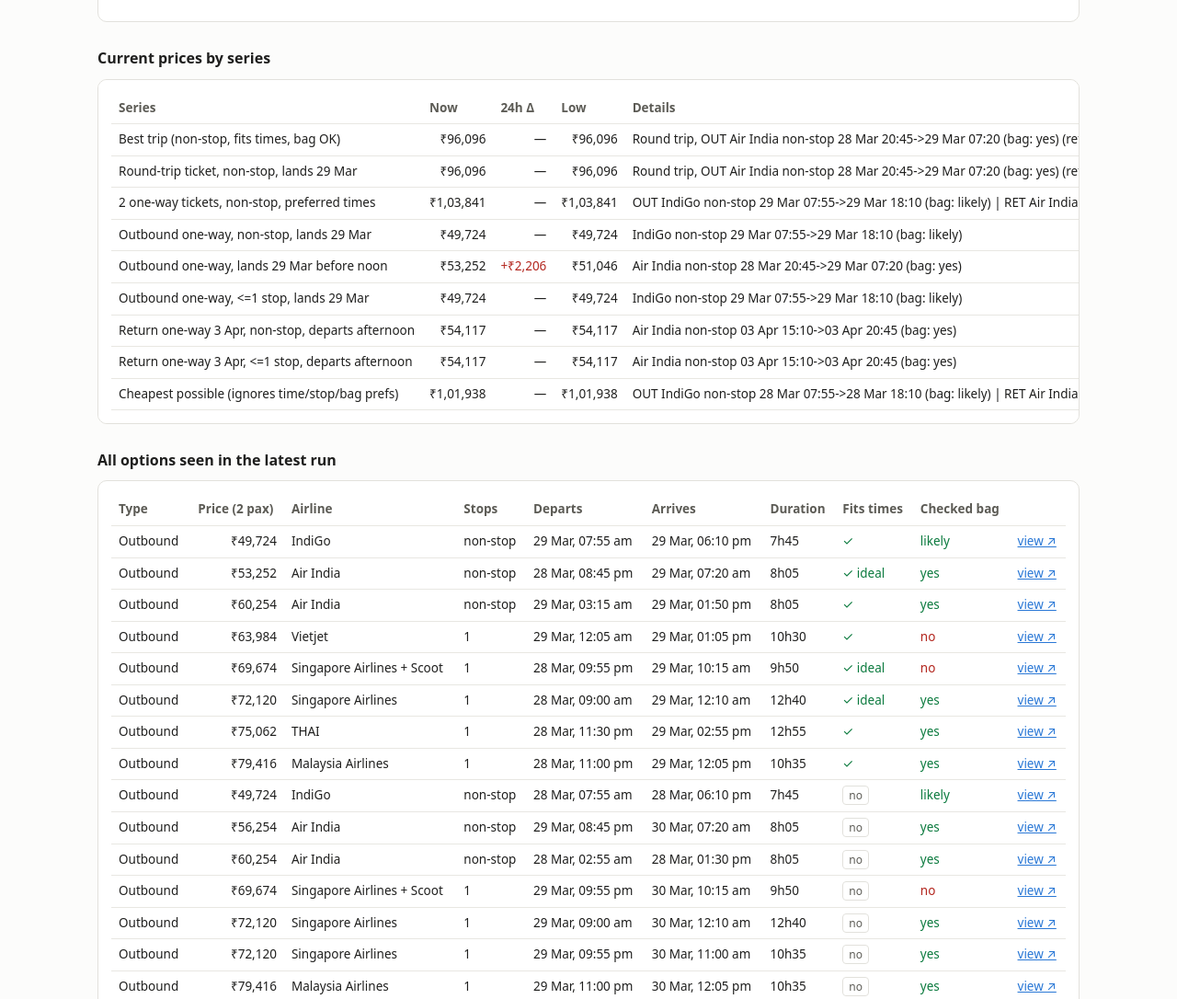
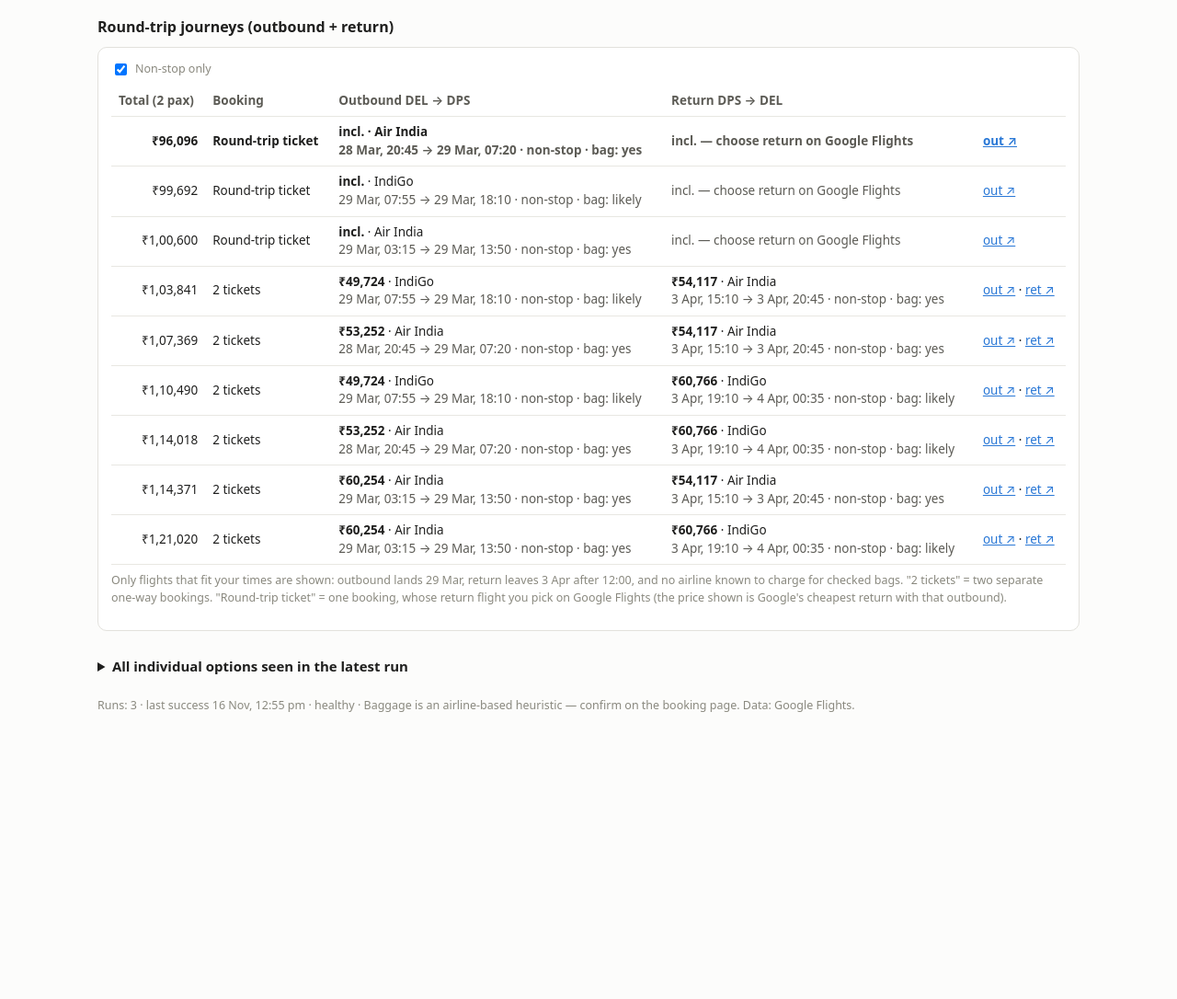
Before and after one commit to CrytecFusion101/flight-price-tracker, a plain HTML site: page docs/index.html in a window 1280 px wide. Shown: the part 849-1935 px from the top of the page at 92% size. After the commit the page ends 1686 px from the top, so only its background shows below. Drawn offline with nearby package versions, Linux system fonts and the light colour scheme.

Commit message:
Dashboard: round-trip totals graph and combined outbound+return journey table
Co-Authored-By: Claude Opus 5.5 <noreply@anthropic.com>

```diff
--- a/docs/index.html
+++ b/docs/index.html
@@ -49,11 +49,16 @@ a{color:var(--s1)}.seg{display:flex;gap:6px;margin:0 0 10px}
   <p class="foot" style="margin-top:8px">Step lines = observed fares (total for all passengers). Dashed = naive linear trend of the best trip over the last 7 days, projected 14 days ahead — not a forecast you should bet on. Grey dashed = your target.</p>
 </div>
 
-<h2>Current prices by series</h2>
-<div class="card tablewrap"><table id="seriesTable"></table></div>
+<h2>Round-trip journeys (outbound + return)</h2>
+<div class="card">
+  <label class="foot" style="display:flex;gap:6px;align-items:center;margin:0 0 8px"><input type="checkbox" id="nsOnly" checked> Non-stop only</label>
+  <div class="tablewrap"><table id="jTable"></table></div>
+  <p class="foot" style="margin-top:8px">Only flights that fit your times are shown: outbound lands 29 Mar, return leaves 3 Apr after 12:00, and no airline known to charge for checked bags. "2 tickets" = two separate one-way bookings. "Round-trip ticket" = one booking, whose return flight you pick on Google Flights (the price shown is Google's cheapest return with that outbound).</p>
+</div>
 
-<h2>All options seen in the latest run</h2>
-<div class="card tablewrap"><table id="optTable"></table></div>
+<details style="margin-top:28px"><summary style="cursor:pointer;font-weight:600">All individual options seen in the latest run</summary>
+<div class="card tablewrap" style="margin-top:10px"><table id="optTable"></table></div>
+</details>
 
 <p class="foot" id="health"></p>
 </main>
@@ -61,7 +66,8 @@ a{color:var(--s1)}.seg{display:flex;gap:6px;margin:0 0 10px}
 <script src="https://cdnjs.cloudflare.com/ajax/libs/Chart.js/4.4.1/chart.umd.min.js"></script>
 <script>
 const COLORS = ["--s1", "--s2", "--s3", "--s4"];
-const DEFAULT_SERIES = ["best_trip", "combo_nonstop", "out_nonstop_fit", "ret_nonstop_fit"];
+// Graph shows only full to-and-fro totals (2 pax), never single legs.
+const DEFAULT_SERIES = ["best_trip", "combo_nonstop", "rt_nonstop_fit", "cheapest_any"];
 const css = v => getComputedStyle(document.documentElement).getPropertyValue(v).trim();
 const inr = n => n == null ? "—" : "₹" + Math.round(n).toLocaleString("en-IN");
 const fmtT = ms => new Date(ms).toLocaleString("en-IN", {day: "numeric", month: "short", hour: "2-digit", minute: "2-digit"});
@@ -101,7 +107,7 @@ function render() {
       best ? `<a href="${esc(best.url)}" target="_blank" rel="noopener">Open in Google Flights ↗</a>` : "");
 
   // chips: color follows the entity (fixed slot by default order); extras use ink
-  const keys = Object.keys(D.labels).filter(k => D.history[k]);
+  const keys = DEFAULT_SERIES.filter(k => D.history[k]);
   document.getElementById("chips").innerHTML = keys.map(k => {
     const slot = DEFAULT_SERIES.indexOf(k);
     const col = slot >= 0 ? `var(${COLORS[slot]})` : "var(--muted)";
@@ -115,9 +121,9 @@ function render() {
     rangeDays = +b.dataset.d; document.querySelectorAll("#range button").forEach(x => x.setAttribute("aria-pressed", x === b)); draw();
   });
 
-  document.getElementById("seriesTable").innerHTML = "<tr><th>Series</th><th class=num>Now</th><th class=num>24h Δ</th><th class=num>Low</th><th>Details</th></tr>" +
-    keys.filter(k => D.current[k]).map(k => { const c = changeOver(k, 24);
-      return `<tr><td>${esc(D.labels[k])}</td><td class=num>${inr(D.current[k].price)}</td><td class="num ${c < 0 ? "down" : c > 0 ? "up" : ""}">${c ? (c > 0 ? "+" : "−") + inr(Math.abs(c)) : "—"}</td><td class=num>${inr(D.lows[k])}</td><td>${esc(D.current[k].desc)}</td></tr>`; }).join("");
+  const nsBox = document.getElementById("nsOnly");
+  nsBox.onchange = renderJourneys;
+  renderJourneys();
 
   const kindName = {out: "Outbound", ret: "Return", rt: "Round trip"};
   const bagCls = {yes: "ok", likely: "ok", no: "no"};
@@ -133,6 +139,30 @@ function render() {
     (errs.length ? ` · partial failures: ${esc(errs.join(", "))}` : "") +
     ` · Baggage is an airline-based heuristic — confirm on the booking page. Data: Google Flights.`;
   draw();
+}
+
+// Combine outbound x return options into full journeys, cheapest first.
+function renderJourneys() {
+  const nsOnly = document.getElementById("nsOnly").checked;
+  const ok = o => o.fits && o.bag !== "no" && (!nsOnly || o.nonstop);
+  const outs = D.options.filter(o => o.kind === "out" && ok(o));
+  const rets = D.options.filter(o => o.kind === "ret" && ok(o));
+  const rows = [];
+  for (const a of outs) for (const b of rets) rows.push({total: a.price + b.price, type: "2 tickets", out: a, ret: b});
+  for (const r of D.options.filter(o => o.kind === "rt" && ok(o))) rows.push({total: r.price, type: "Round-trip ticket", out: r, ret: null});
+  rows.sort((x, y) => x.total - y.total);
+  const t = d => new Date(Date.parse(d)).toLocaleString("en-IN", {day: "numeric", month: "short", hour: "2-digit", minute: "2-digit", hour12: false});
+  const stops = o => o.nonstop ? "non-stop" : `${o.stops} stop`;
+  const leg = (o, price) => `<b>${price}</b> · ${esc(o.airlines)}<br><span style="color:var(--ink2)">${t(o.dep)} → ${t(o.arr)} · ${stops(o)} · bag: ${o.bag}</span>`;
+  const bestTotal = rows.length ? rows[0].total : null;
+  document.getElementById("jTable").innerHTML = rows.length ?
+    "<tr><th class=num>Total (2 pax)</th><th>Booking</th><th>Outbound DEL → DPS</th><th>Return DPS → DEL</th><th></th></tr>" +
+    rows.slice(0, 15).map(r => `<tr${r.total === bestTotal ? ' style="font-weight:600"' : ""}>
+      <td class=num>${inr(r.total)}</td><td>${r.type}</td>
+      <td style="white-space:normal">${leg(r.out, r.ret ? inr(r.out.price) : "incl.")}</td>
+      <td style="white-space:normal">${r.ret ? leg(r.ret, inr(r.ret.price)) : '<span style="color:var(--ink2)">incl. — choose return on Google Flights</span>'}</td>
+      <td><a href="${esc(r.out.url)}" target="_blank" rel="noopener">out ↗</a>${r.ret ? ` · <a href="${esc(r.ret.url)}" target="_blank" rel="noopener">ret ↗</a>` : ""}</td></tr>`).join("")
+    : '<tr><td>No journeys fit your filters in the latest run' + (nsOnly ? " — try unticking “Non-stop only”." : ".") + "</td></tr>";
 }
 
 function trend(points) {
```
